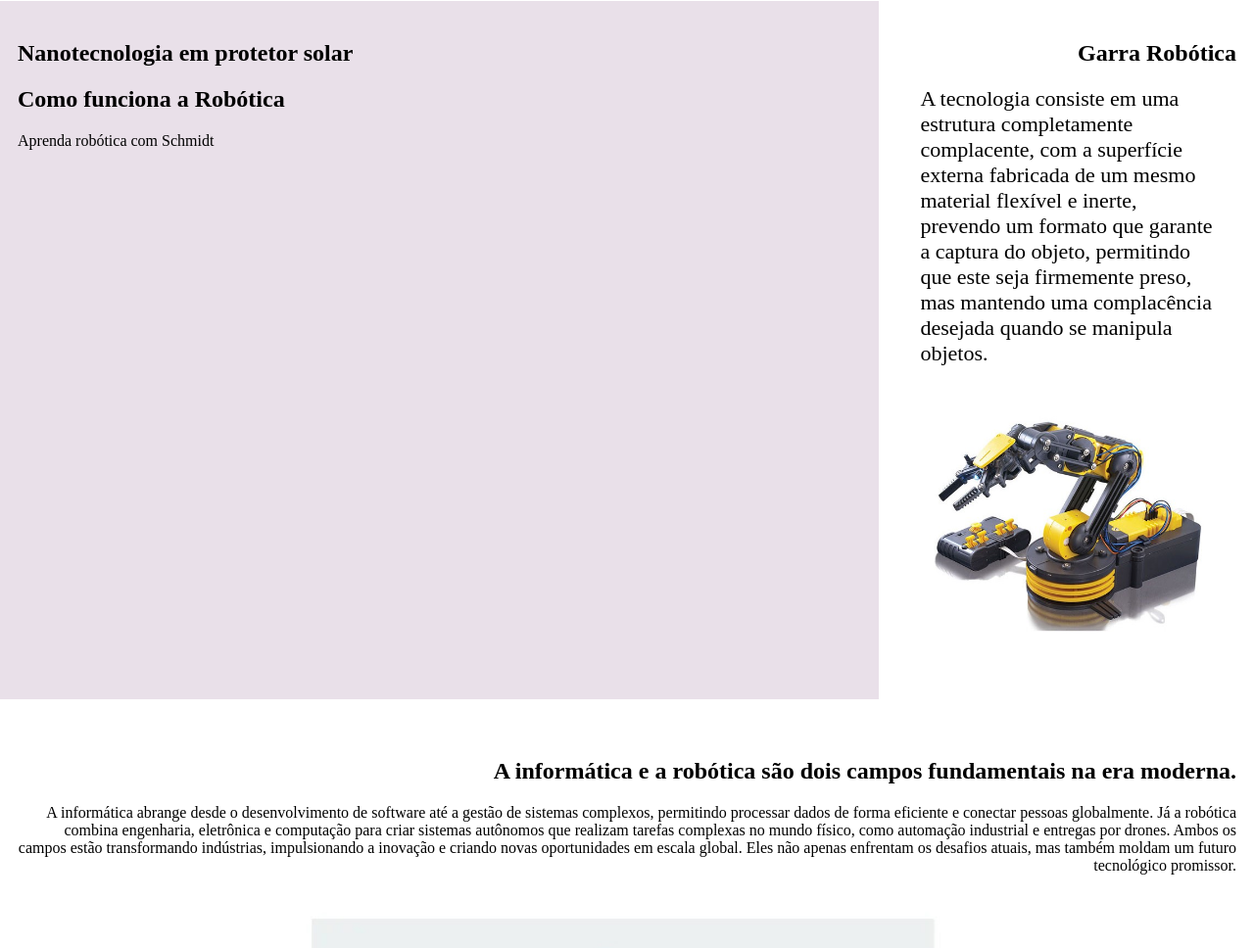
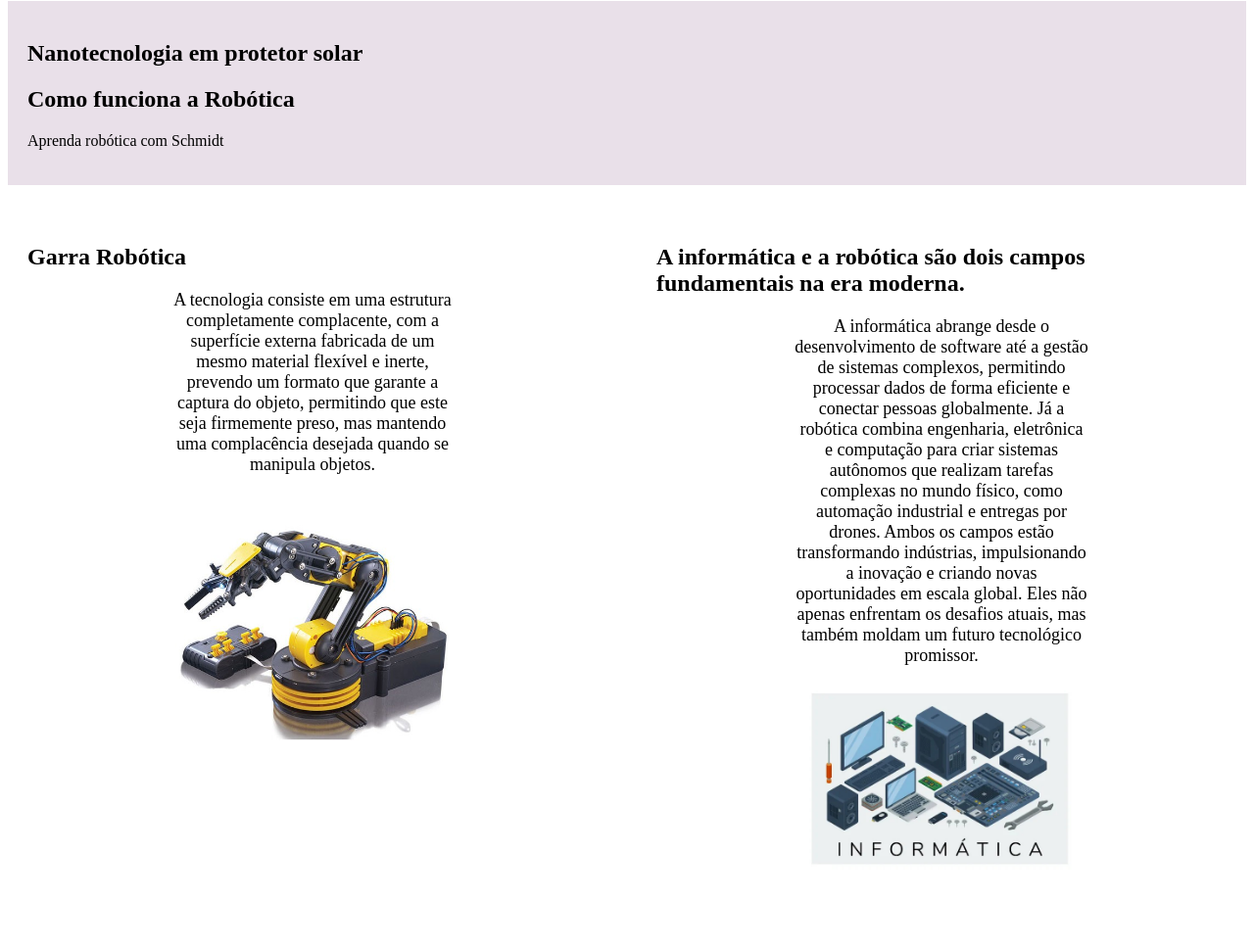
Before and after one commit to Schmidtkkk/Domine-a-rob-tica, a plain HTML site: page index.html in a window 1280 px wide. Shown: the part 246-1214 px from the top of the page at 98% size. Drawn offline with Linux system fonts and the light colour scheme.

Commit message:
Update style.css

```diff
--- a/style.css
+++ b/style.css
@@ -10,7 +10,7 @@ header {
 nav {
     text-align: center;
     word-spacing: 30px;
-    padding: 10px;
+    padding: 10px; /* Corrigido 'Padding' para 'padding' */
     background-color: #e7d741;
 }
 
@@ -29,17 +29,16 @@ nav {
     flex: 70%;
     padding: 20px;
     background-color: #e9e0e9;
-    margin: 10px 0; /* Adicionado para espaçamento vertical */
+    margin: 10px; /* Adicionado para espaçamento */
 }
 
-.profile {
+.profile, .informatica {
     flex: 30%;
     padding: 20px;
-    text-align: right;
-    margin: 10px 0; /* Adicionado para espaçamento vertical */
+    margin: 10px; /* Adicionado para espaçamento */
 }
 
-.profile img {
+.profile img, .informatica img {
     width: 100%;
     max-width: 300px; /* Definir um máximo para o tamanho da imagem */
     display: block;
@@ -47,41 +46,18 @@ nav {
     padding: 10px;
 }
 
-.profile h1 {
-    text-align: right;
-    font-size: 36px;
-    margin: 10px 0; /* Ajustado para espaçamento */
+.profile h1, .informatica h1 {
+    font-size: 24px;
+    text-align: center;
+    margin: 10px 0;
 }
 
-.profile p {
-    font-size: 22px;
-    text-align: left;
+.profile p, .informatica p {
+    font-size: 18px;
+    text-align: center;
     word-wrap: break-word;
     max-width: 300px;
-    margin: 10px auto; /* Ajustado para espaçamento */
-}
-
-.informatica {
-    flex: 100%;
-    padding: 20px;
-    text-align: right;
-    margin: 10px 0; /* Adicionado para espaçamento vertical */
-}
-
-.informatica h1 {
-    font-size: 22px;
-    text-align: left;
-    word-wrap: break-word;
-    max-width: 300px;
-    margin: 10px auto; /* Ajustado para espaçamento */
-}
-
-.informatica img {
-    width: 100%;
-    max-width: 700px; /* Definir um máximo para o tamanho da imagem */
-    display: block;
-    margin: 10px auto; /* Centraliza a imagem */
-    padding: 10px;
+    margin: 10px auto;
 }
 
 /* Estilo do footer */
```
